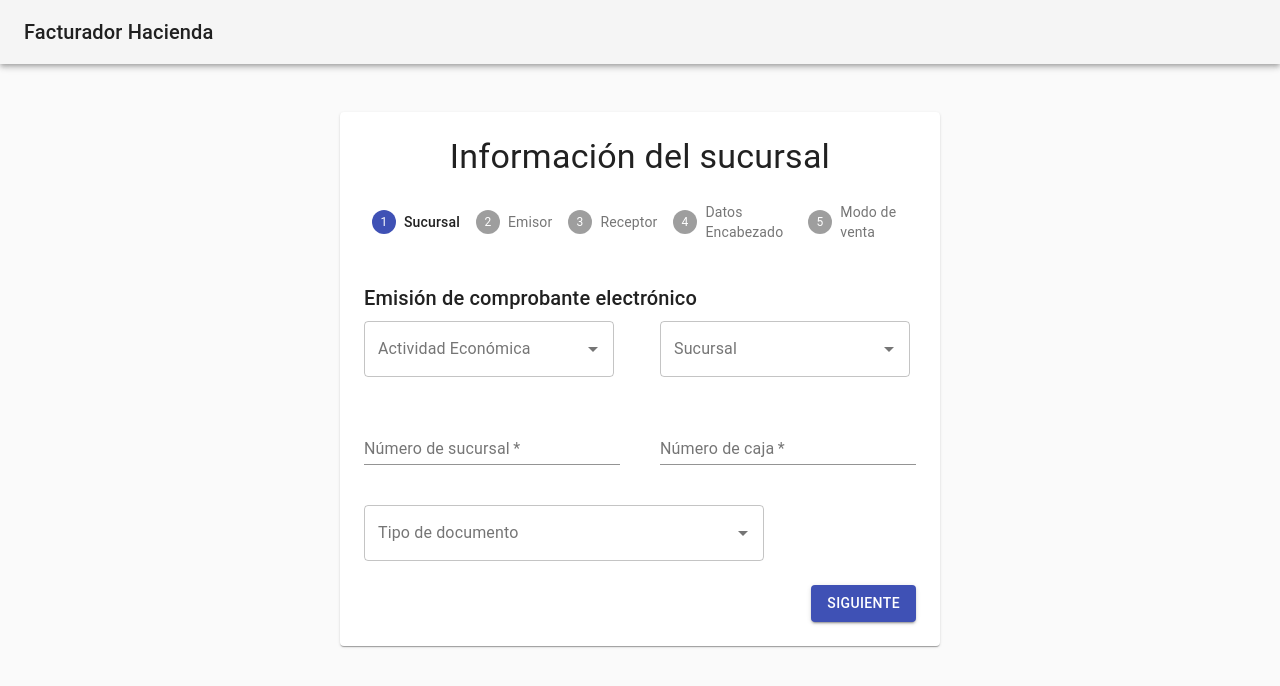
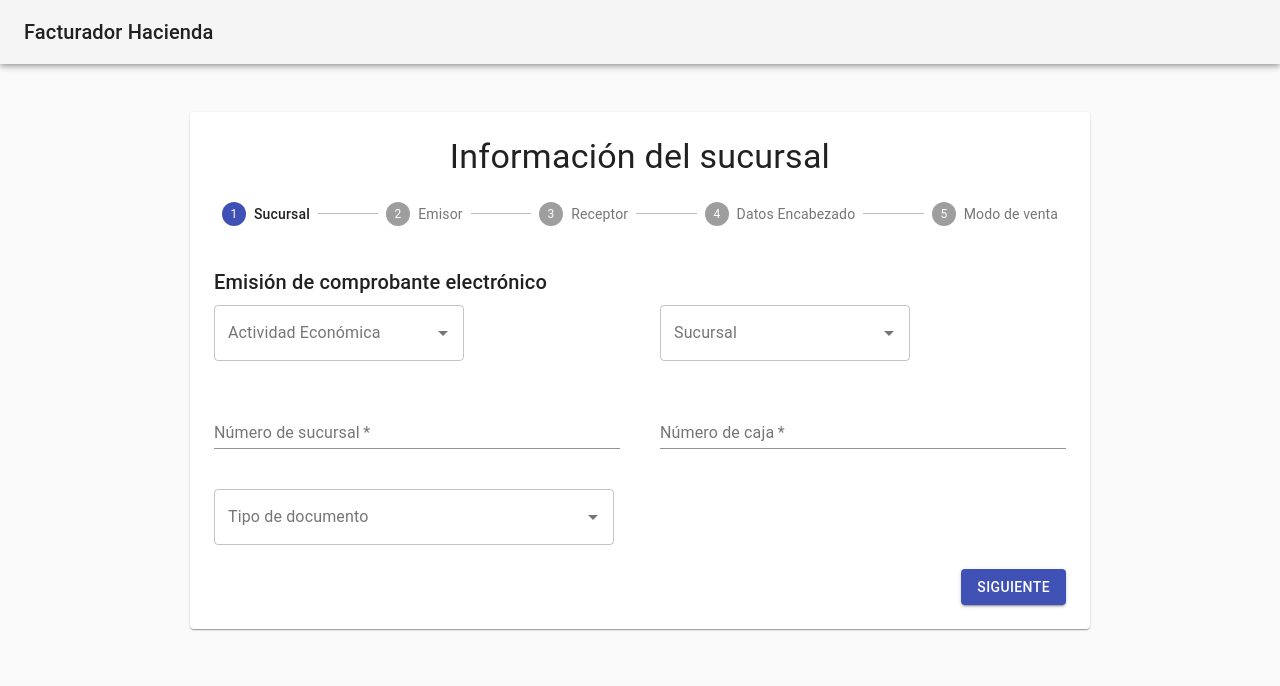
Before and after one commit to marianSoza99/Facturador_Hacienda, a React (Create React App) app in the folder frontend/: page /factura in a window 1280 px wide. Shown: the top 686 px of the page. Built offline with nearby package versions, Linux system fonts and the light colour scheme.

Commit message:
Alargamiento de np

```diff
--- a/frontend/src/components/Checkout.js
+++ b/frontend/src/components/Checkout.js
@@ -25,7 +25,7 @@ const useStyles = makeStyles((theme) => ({
     marginLeft: theme.spacing(2),
     marginRight: theme.spacing(2),
     [theme.breakpoints.up(600 + theme.spacing(2) * 2)]: {
-      width: 600,
+      width: 900,
       marginLeft: 'auto',
       marginRight: 'auto',
     },
```
